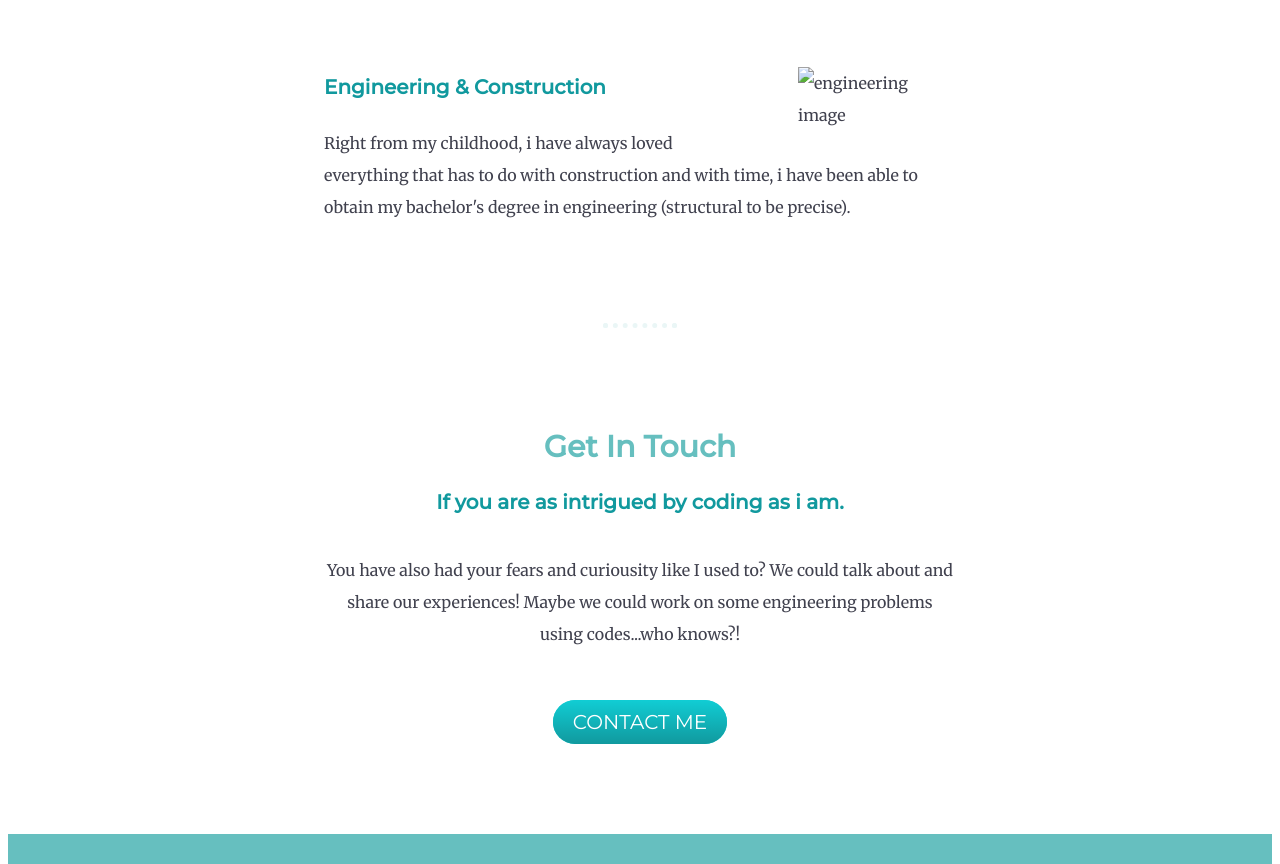
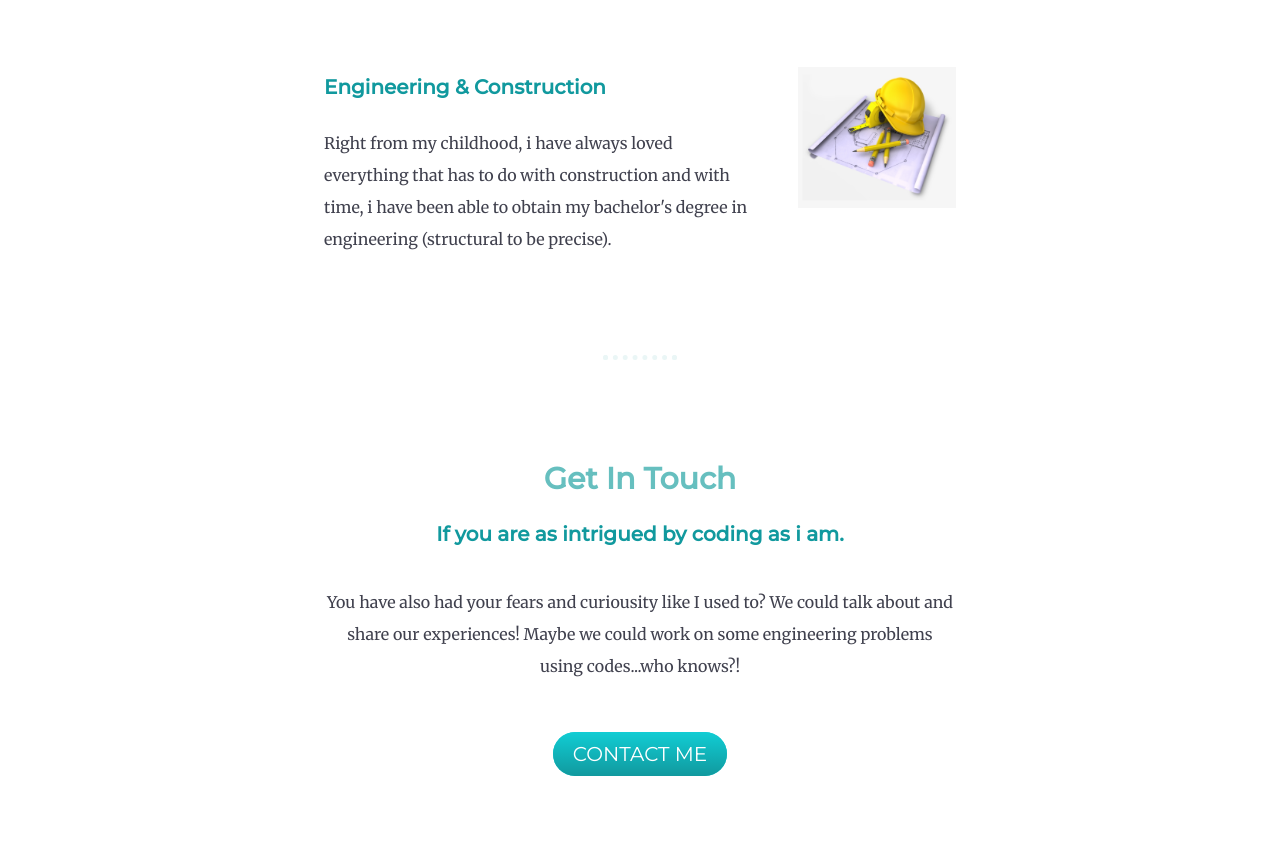
Before and after one commit to DadaSeun/DadaSeun-Web, a plain HTML site: page index.html in a window 1280 px wide. Shown: the part 1815-2679 px from the top of the page. Drawn offline with Linux system fonts and the light colour scheme.

Commit message:
Update index.html

```diff
--- a/index.html
+++ b/index.html
@@ -33,7 +33,7 @@
         <p class="description">I have always been scared of coding because i doubted my abilities. Just after bagging my graduate degree, I suddenly decided to put my ability to test and with no doubts, i have been doing really fine in web development. </p>
         </div>
         <div class="skills">
-            <img class="engineering" src="engineering.png.jpg" alt="engineering image">
+            <img class="engineering" src="engineering.jpg" alt="engineering image">
         <h3>Engineering & Construction</h3>
         <p class="description">Right from my childhood, i have always loved everything that has to do with construction and with time, i have been able to obtain my bachelor's degree in engineering (structural to be precise). </p>
         </div>
```
